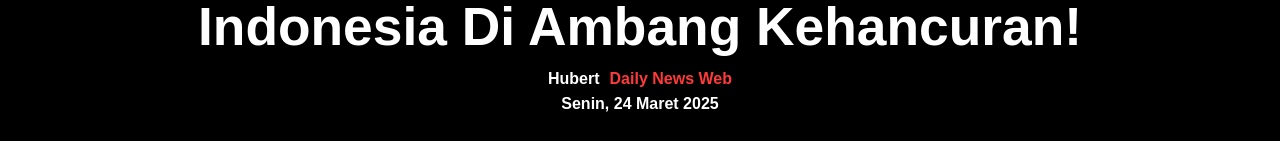
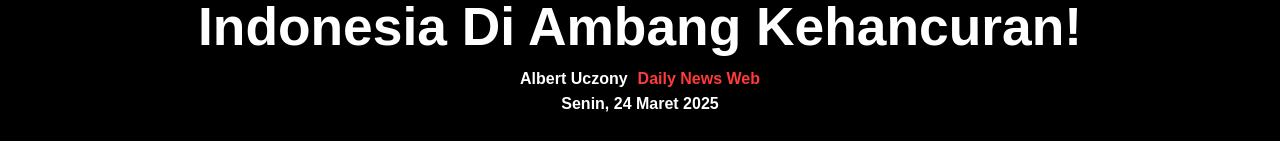
Before and after one commit to Orevita/DailyNewsWeb-01, a plain HTML site: page index.html in a window 1280 px wide. Shown: the part 196-337 px from the top of the page. Drawn offline with Linux system fonts and the light colour scheme.

Commit message:
Update index.html

```diff
--- a/index.html
+++ b/index.html
@@ -23,7 +23,7 @@
         <section class="heading">
             <h1 class="tittle"><b>RUU TNI Disahkan: Demokrasi Indonesia Di Ambang Kehancuran!</b></h1>
             <div class="me">
-                <p class="me1"><b>Hubert</b></p>
+                <p class="me1"><b>Albert Uczony</b></p>
                 <p class="me2"><b>Daily News Web</b></p>
             </div>
             <div class="tanggal">
```
